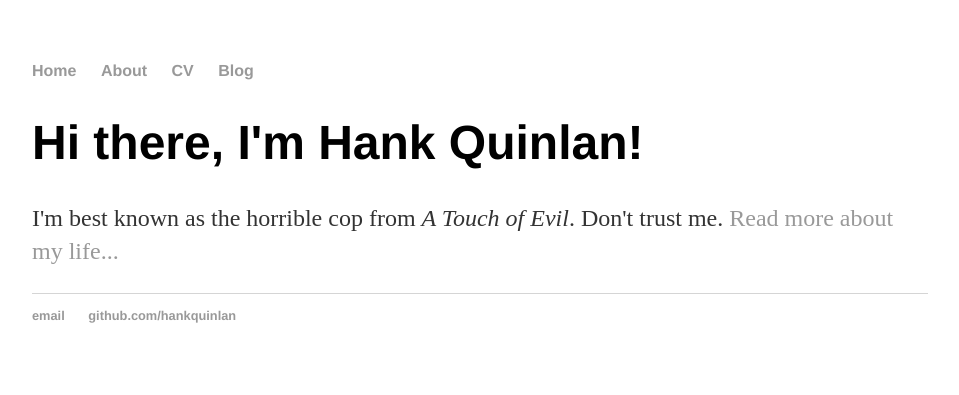
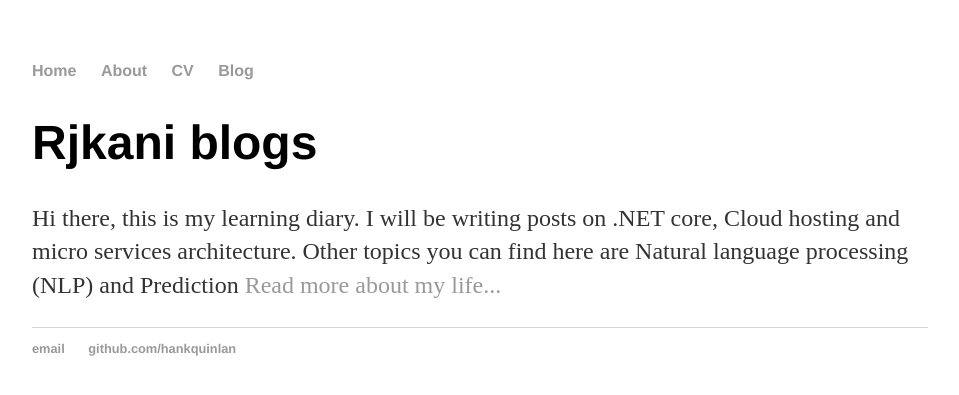
Before and after one commit to Rajakani/org.Rajakani.github.io, a Jekyll site: the page built from index.html, in a window 1280 px wide. Shown: the top 395 px of the page, without its empty margins (160-1119 px from the left). Built offline with Jekyll 4.4.1, drawn with Linux system fonts in a browser that asks for light colours.

Commit message:
blog edit 1

```diff
--- a/index.html
+++ b/index.html
@@ -1,9 +1,12 @@
 ---
 layout: default
-title: Hank Quinlan, Horrible Cop
+title: Rjkani
 ---
 
-		<div class="blurb">
-			<h1>Hi there, I'm Hank Quinlan!</h1>
-			<p>I'm best known as the horrible cop from <em>A Touch of Evil</em>. Don't trust me. <a href="/about">Read more about my life...</a></p>
-		</div>
+	<div class="blurb">
+		<h1>Rjkani blogs</h1>
+		<p>Hi there, this is my learning diary. I will be writing posts on .NET core, Cloud hosting and micro services architecture.
+		Other topics you can find here are Natural language processing (NLP) and Prediction
+		<a href="/about">Read more about my life...</a>
+		</p>
+	</div>
```
Also changed, not shown: _posts/2014-04-30-rjkani-blogs.md (renamed from _posts/2014-04-30-hank-quinlan-site-launched.md).
